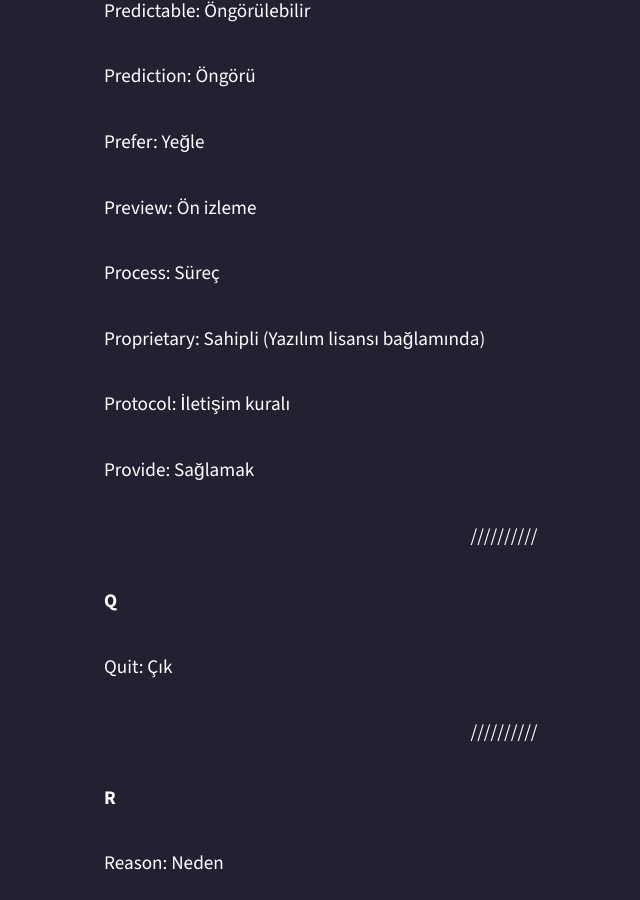
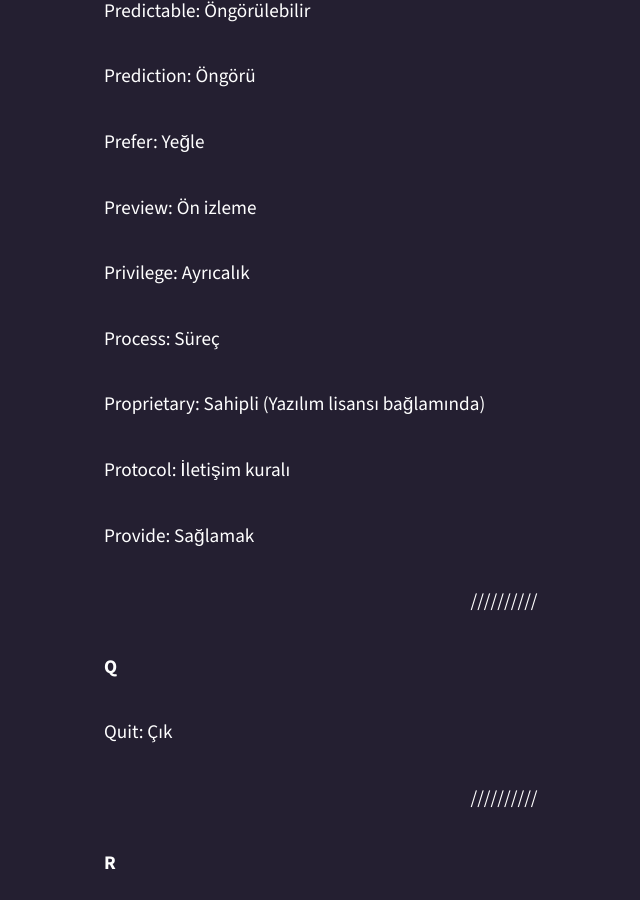
Before and after one commit to gnometurk/gnomeorgtr, a Jekyll site: the page built from ceviri/sozluk.md, in a window 1280 px wide and 900 px high, scrolled down 11376 px. Shown: the whole window, without its empty margins (136-776 px from the left). Built offline with Jekyll 4.4.1, drawn with Linux system fonts in a browser that asks for light colours.

Commit message:
Update dict

```diff
--- a/ceviri/sozluk.md
+++ b/ceviri/sozluk.md
@@ -351,6 +351,8 @@ Prefer: Yeğle
 
 Preview: Ön izleme
 
+Privilege: Ayrıcalık
+
 Process: Süreç
 
 Proprietary: Sahipli (Yazılım lisansı bağlamında)
```
Also changed, not shown: other parts of ceviri/sozluk.md (+2 -0 lines).
